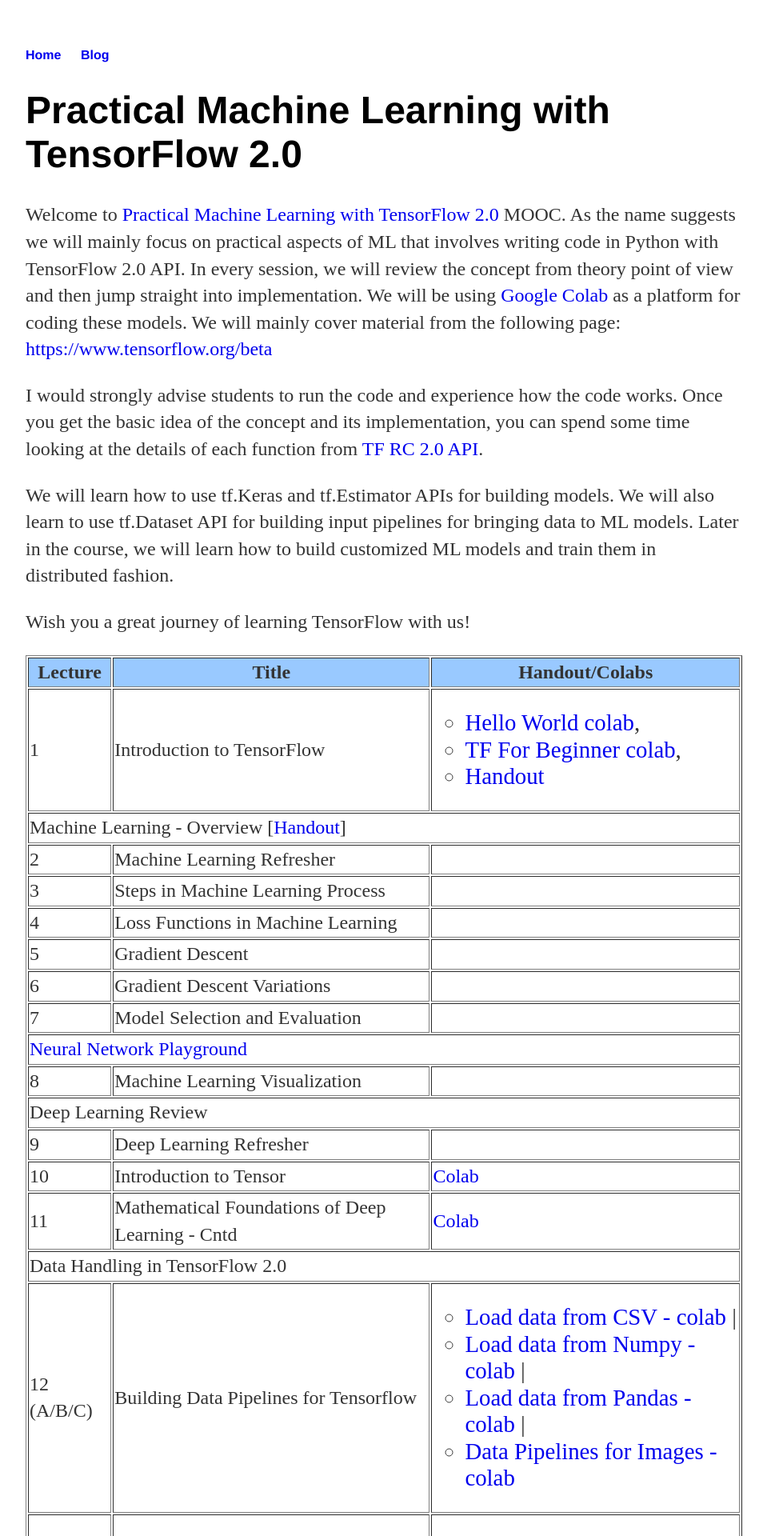
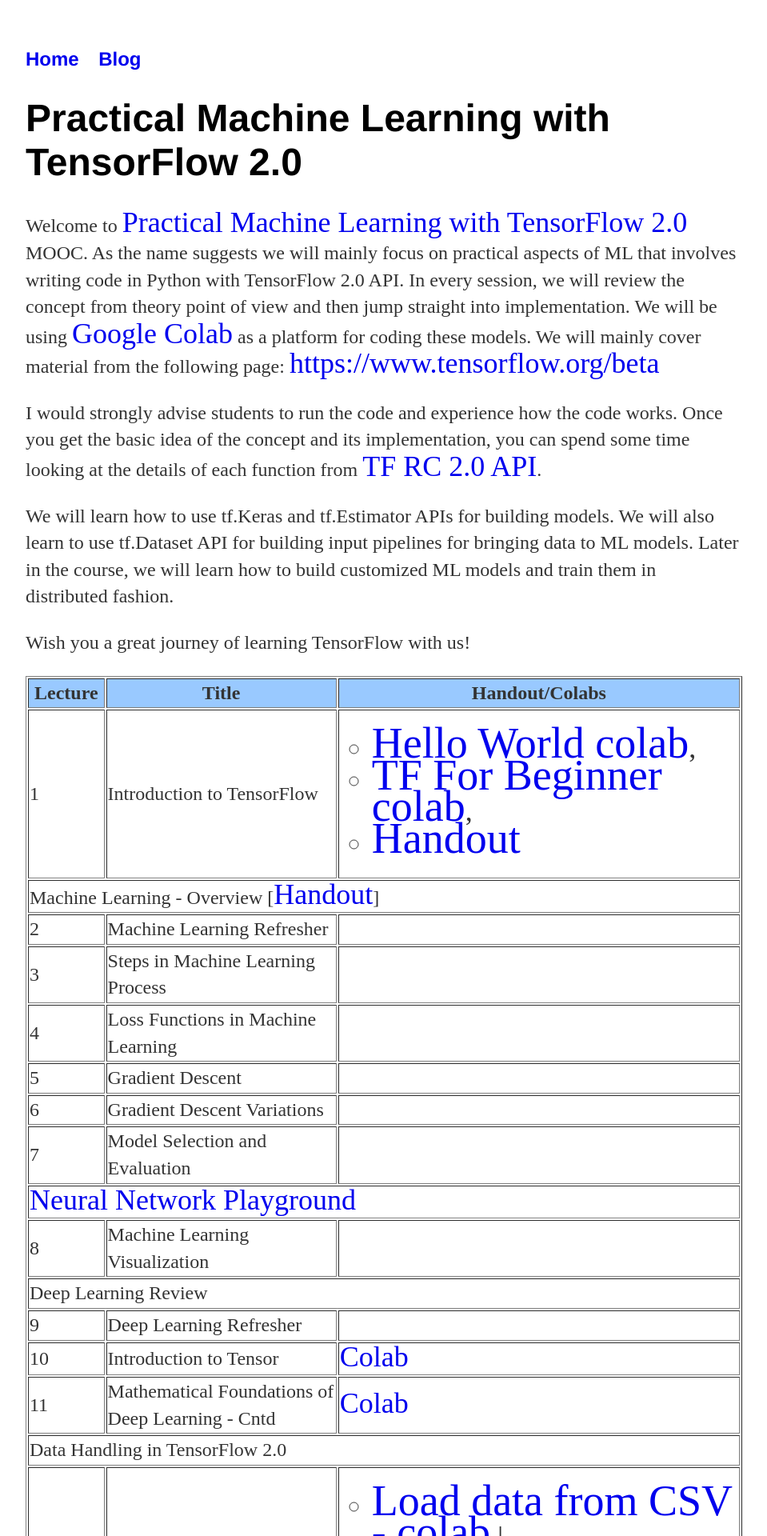
Before and after one commit to tfindiamooc/tfindiamooc.github.io, a Jekyll site: the page built from index.html, in a window 1280 px wide. Shown: the top 1920 px of the page at 80% size, without its empty margins (160-1119 px from the left). Built offline with Jekyll 4.4.1, drawn with Linux system fonts in a browser that asks for light colours.

Commit message:
Update main.css

```diff
--- a/css/main.css
+++ b/css/main.css
@@ -13,6 +13,7 @@
     margin-right: 20px;
 }
 a {
+    font-size: 1.5em;
     text-decoration: none;
     # color: #999;
 }
@@ -38,7 +39,7 @@
     font-size: .8em;
 }
 div ul li {
-    font-size: 1.2em;
+    font-size: 1.5em;
     list-style: circle;
     #font-family:'Helvetica', 'Arial', 'Sans-Serif';
 }
```
